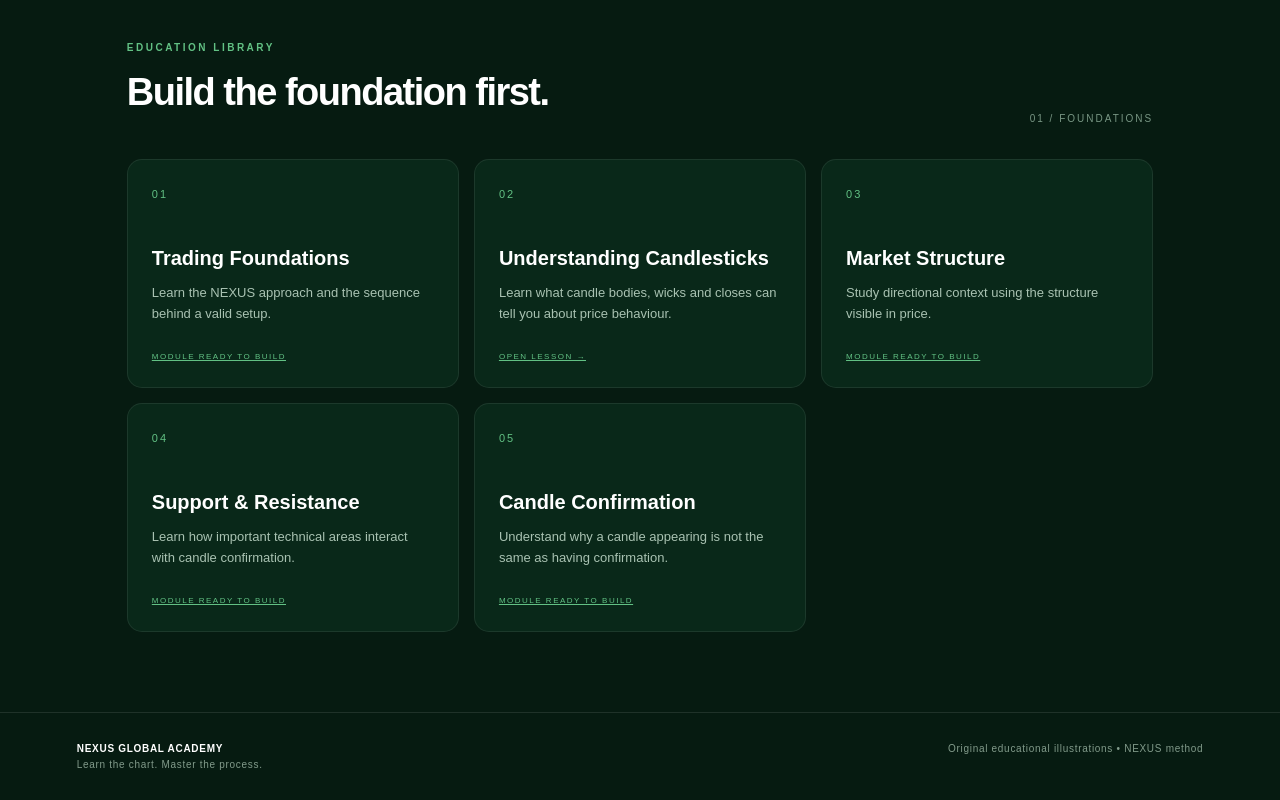
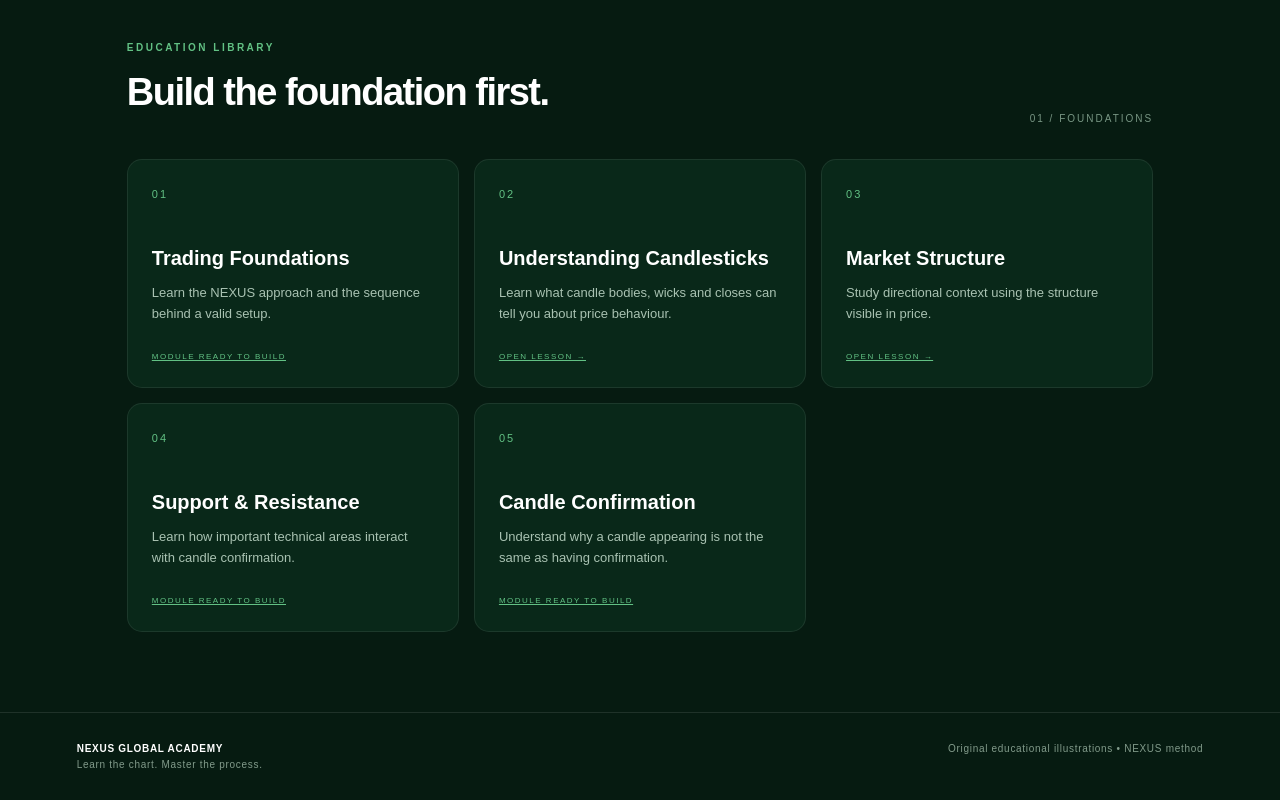
Before and after one commit to Oxlucky/NEXUS-GLOBAL-ACADEMY-EDUCATION, a Next.js app: page / in a window 1280 px wide. Shown: the part 1166-1966 px from the top of the page. Built offline with nearby package versions, Linux system fonts and the light colour scheme.

Commit message:
Link Market Structure lesson from education library

```diff
--- a/app/page.tsx
+++ b/app/page.tsx
@@ -94,7 +94,7 @@ export default function Home() {
               <span className="number">{num}</span>
               <h3>{title}</h3>
               <p>{desc}</p>
-              <a className="coming" href={num === "02" ? "/lessons/understanding-candlesticks" : "#"}>{num === "02" ? "OPEN LESSON →" : "MODULE READY TO BUILD"}</a>
+              <a className="coming" href={num === "02" ? "/lessons/understanding-candlesticks" : num === "03" ? "/lessons/market-structure" : "#"}>{num === "02" || num === "03" ? "OPEN LESSON →" : "MODULE READY TO BUILD"}</a>
             </article>
           ))}
         </div>
```
